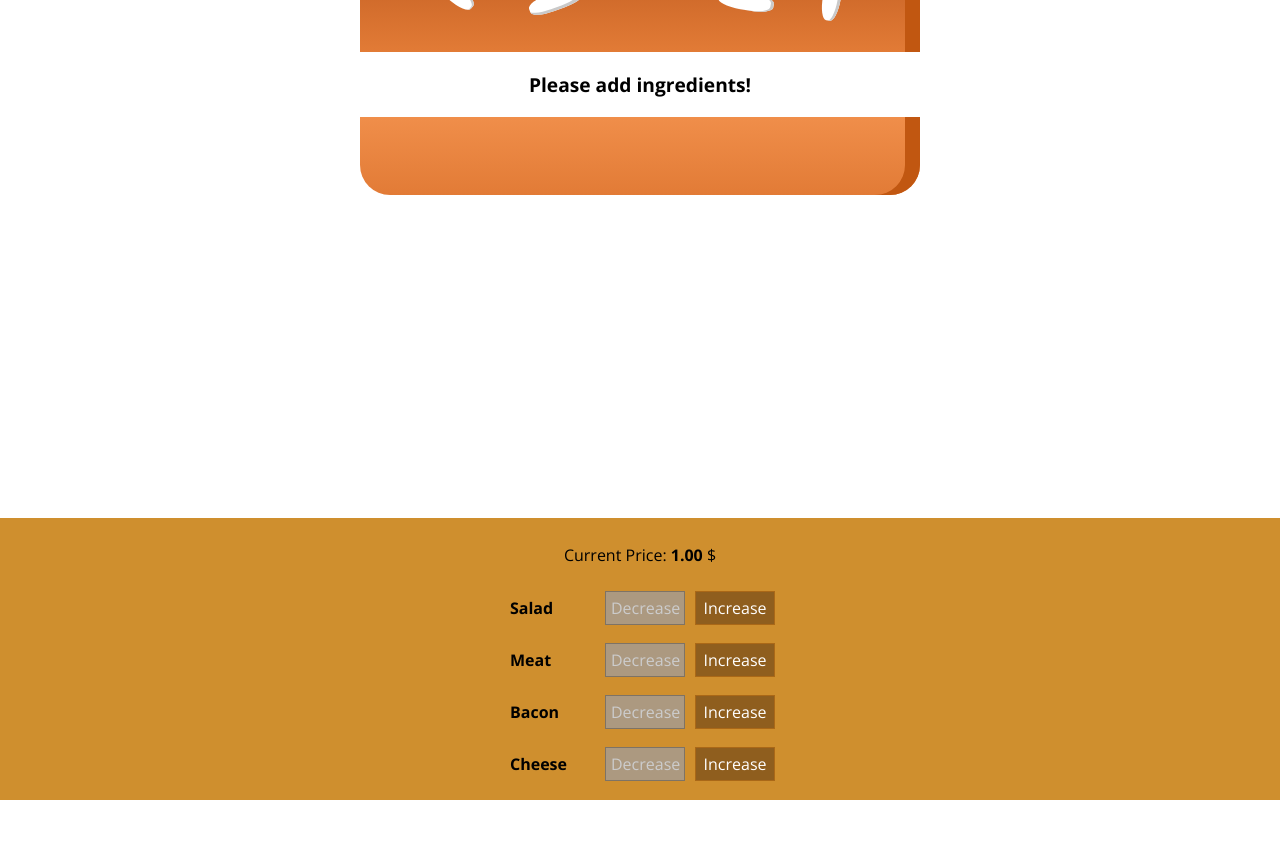
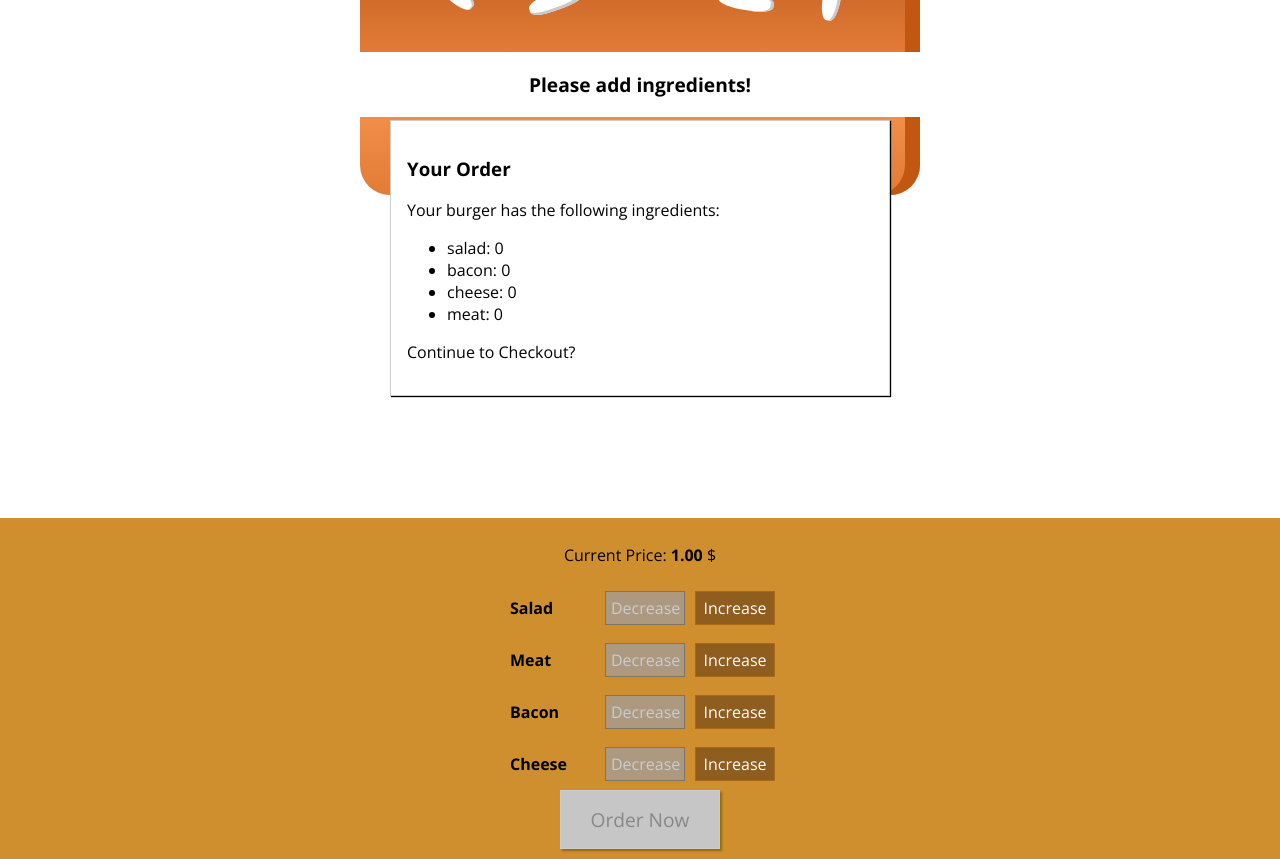
Before and after one commit to masoudso/burgerMaker, a React app: page / in a window 1280 px wide. Shown: the part 120-979 px from the top of the page. Before the commit the page ends 920 px from the top, so only its background shows below. Built offline with nearby package versions, Linux system fonts and the light colour scheme.

Commit message:
Order Summary is added

```diff
--- a/src/Components/Burger/BuildControls/BuildControls.css
+++ b/src/Components/Burger/BuildControls/BuildControls.css
@@ -8,3 +8,44 @@
     margin: auto;
     padding: 10px 0;
 }
+
+.OrderButton {
+    background-color: #DAD735;
+    outline: none;
+    cursor: pointer;
+    border: 1px solid #966909;
+    color: #966909;
+    font-family: inherit;
+    font-size: 1.2em;
+    padding: 15px 30px;
+    box-shadow: 2px 2px 2px #966909;
+}
+
+.OrderButton:hover, .OrderButton:active {
+    background-color: #A0DB41;
+    border: 1px solid #966909;
+    color: #966909;
+}
+
+.OrderButton:disabled {
+    background-color: #C7C6C6;
+    cursor: not-allowed;
+    border: 1px solid #ccc;
+    color: #888888;
+}
+
+.OrderButton:not(:disabled) {
+    animation: enable 0.3s linear;
+}
+
+@keyframes enable {
+    0% {
+        transform: scale(1);
+    }
+    60% {
+        transform: scale(1.5);
+    }
+    100% {
+        transform: scale(1);
+    }
+}
--- a/src/Components/Burger/BuildControls/BuildControls.js
+++ b/src/Components/Burger/BuildControls/BuildControls.js
@@ -20,6 +20,9 @@
         removed={() => props.ingredientsRemoved(ctrl.type)}
         ifEnable={props.disabled[ctrl.type]}/>
     ))}
+    <button
+    className={classes.OrderButton}
+    disabled={!props.purchasable}>Order Now</button>
     </div>
 );
 
--- /dev/null
+++ b/src/Components/Burger/OrderSummary/OrderSummary.js
@@ -0,0 +1,23 @@
+import React from 'react'
+import Aux from '../../../hoc/Aux'
+
+const orderSummary = (props) => {
+    const ingredients = Object.keys(props.ingredients).map(igKey => {
+        return (<li key={igKey}>
+            <span style={{TextTransform : 'capitalize'}}>
+            {igKey}
+            </span>: {props.ingredients[igKey]} </li>)
+    })
+    return(
+        <Aux>
+            <h3>Your Order</h3>
+            <p>Your burger has the following ingredients:</p>
+            <ul>
+            {ingredients}
+            </ul>
+            <p>Continue to Checkout?</p>
+        </Aux>
+    )
+}
+
+export default orderSummary;
--- /dev/null
+++ b/src/Components/UI/Modal/Modal.css
@@ -0,0 +1,20 @@
+.Modal {
+    position: fixed;
+    z-index: 500;
+    background-color: white;
+    width: 70%;
+    border: 1px solid #ccc;
+    box-shadow: 1px 1px 1px black;
+    padding: 16px;
+    left: 15%;
+    top: 30%;
+    box-sizing: border-box;
+    transition: all 0.3s ease-out;
+}
+
+@media (min-width: 600px) {
+    .Modal {
+        width: 500px;
+        left: calc(50% - 250px);
+    }
+}
--- /dev/null
+++ b/src/Components/UI/Modal/Modal.js
@@ -0,0 +1,12 @@
+import React from 'react'
+import classes from './Modal.css'
+
+const modal = (props) => {
+    return (
+    <div className = {classes.Modal}>
+        {props.children}
+    </div>
+    )
+}
+
+export default modal;
--- a/src/Containers/BurgerBuilder/BurgerBuilder.js
+++ b/src/Containers/BurgerBuilder/BurgerBuilder.js
@@ -1,7 +1,9 @@
-import React, { Component } from 'react';
+import React, { Component } from 'react'
 import Aux from '../../hoc/Aux'
-import Burger from '../../Components/Burger/Burger';
+import Burger from '../../Components/Burger/Burger'
 import BuildControls from '../../Components/Burger/BuildControls/BuildControls'
+import Modal from '../../Components/UI/Modal/Modal'
+import OrderSummary from '../../Components/Burger/OrderSummary/OrderSummary'
 
 const INGREDIENTS_PRICE = {
     salad : 1,
@@ -18,7 +20,17 @@
             cheese: 0,
             meat: 0
         },
-        totalPrice : 1
+        totalPrice : 1,
+        purchasable : false
+    }
+
+    updatePurchaseState (ingredients) {
+        const sum = Object.keys(ingredients).map(igKey => {
+            return ingredients[igKey]
+        }).reduce((sum , el) => {return sum + el}, 0);
+        this.setState({
+            purchasable : sum >= 1            /* 3 */
+        })
     }
 
     addIngredientHandler = (type) => {
@@ -35,6 +47,7 @@
             ingredients : updatedIngredients,
             totalPrice : newPrice
         })
+        this.updatePurchaseState(updatedIngredients);
     }
 
     removeIngredientHandler = (type) => {
@@ -52,6 +65,7 @@
             ingredients : updatedIngredients,
             totalPrice : newPrice
         })
+        this.updatePurchaseState(updatedIngredients);
     }
 
     render(){
@@ -65,11 +79,13 @@
 
         return(
             <Aux>
+                <Modal><OrderSummary ingredients={this.state.ingredients}/></Modal>
                 <Burger ingredients={this.state.ingredients}/>
                 <div>
                     <BuildControls
                     ingredientsAdded = {this.addIngredientHandler}
                     ingredientsRemoved = {this.removeIngredientHandler}
+                    purchasable = {this.state.purchasable}
                     disabled = {infoDisabled}
                     price = {this.state.totalPrice}/>
                 </div>
@@ -82,4 +98,5 @@
 /*
 1: 'let in' loops through each element and key in here is the key index (meat, ...)
 2: if infoDisabled[key] is less than equal to 0 then infoDisabled[key] will be true
+3: if sum > 1 set purchasable to true
 */
```
Also changed, not shown: src/Components/UI/BackDrop/BackDrop.js (added).
